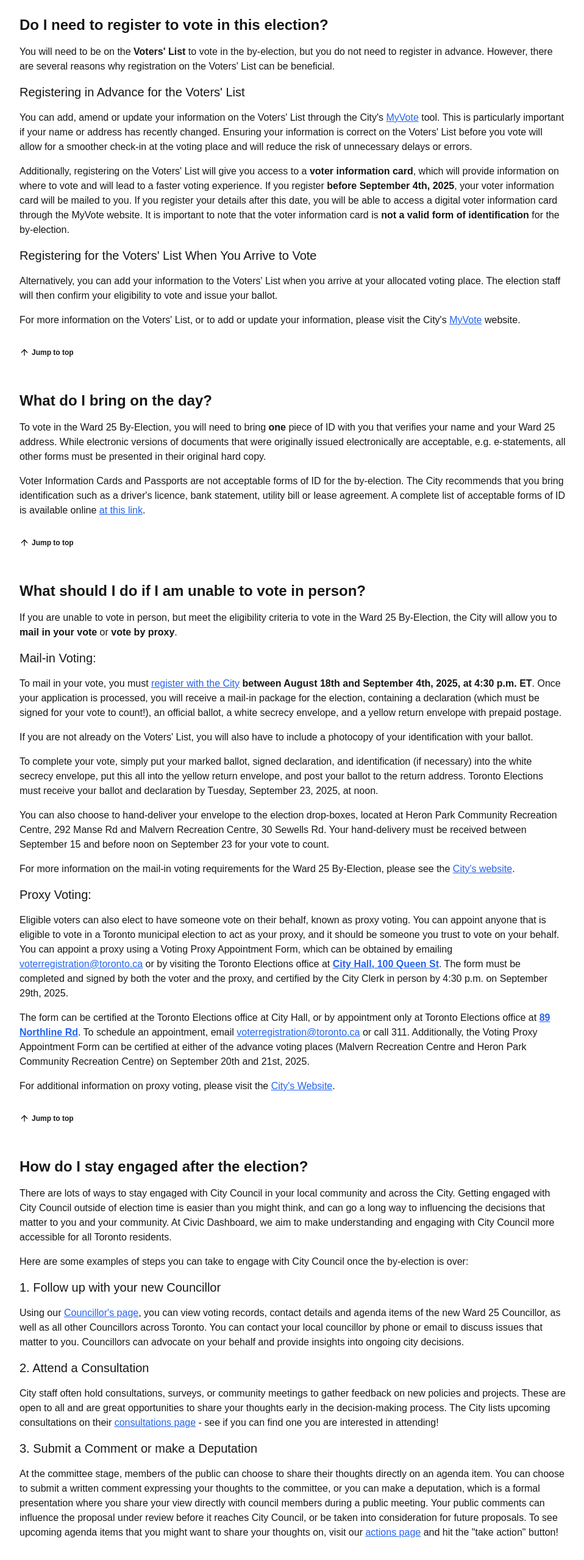
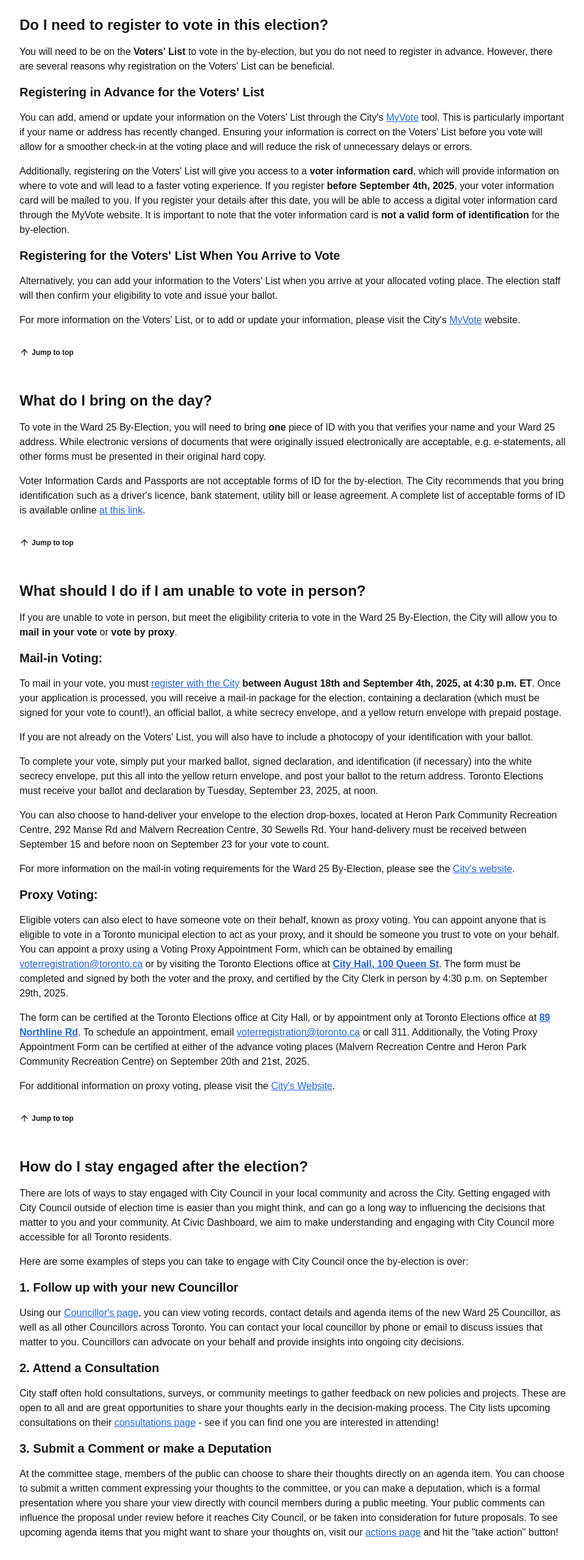
Before and after one commit to civic-dashboard/civic-dashboard-web, a Next.js app: page /ward25faq in a window 1280 px wide. Shown: the part 4140-6698 px from the top of the page at 61% size, without its empty margins (160-1118 px from the left). Built offline with nearby package versions, Linux system fonts and the light colour scheme.

Commit message:
Bold subheadings

```diff
--- a/src/app/ward25faq/page.tsx
+++ b/src/app/ward25faq/page.tsx
@@ -674,7 +674,7 @@ export default function Ward25FAQ() {
                 Voters' List can be beneficial.
               </p>
 
-              <h3 className="text-xl font-medium mb-3">
+              <h3 className="text-xl font-bold mb-3">
                 Registering in Advance for the Voters' List
               </h3>
               <p>
@@ -706,7 +706,7 @@ export default function Ward25FAQ() {
                 by-election.
               </p>
 
-              <h3 className="text-xl font-medium mb-3">
+              <h3 className="text-xl font-bold mb-3">
                 Registering for the Voters' List When You Arrive to Vote
               </h3>
               <p>
@@ -778,7 +778,7 @@ export default function Ward25FAQ() {
                 <strong>vote by proxy</strong>.
               </p>
 
-              <h3 className="text-xl font-medium mb-3">Mail-in Voting:</h3>
+              <h3 className="text-xl font-bold mb-3">Mail-in Voting:</h3>
               <p>
                 To mail in your vote, you must{' '}
                 <ExternalLink
@@ -827,7 +827,7 @@ export default function Ward25FAQ() {
                 .
               </p>
 
-              <h3 className="text-xl font-medium mb-3">Proxy Voting:</h3>
+              <h3 className="text-xl font-bold mb-3">Proxy Voting:</h3>
               <p>
                 Eligible voters can also elect to have someone vote on their
                 behalf, known as proxy voting. You can appoint anyone that is
@@ -910,7 +910,7 @@ export default function Ward25FAQ() {
                 Council once the by-election is over:
               </p>
 
-              <h3 className="text-xl font-medium mb-3">
+              <h3 className="text-xl font-bold mb-3">
                 1. Follow up with your new Councillor
               </h3>
               <p>
@@ -926,7 +926,7 @@ export default function Ward25FAQ() {
                 decisions.
               </p>
 
-              <h3 className="text-xl font-medium mb-3">
+              <h3 className="text-xl font-bold mb-3">
                 2. Attend a Consultation
               </h3>
               <p>
@@ -944,7 +944,7 @@ export default function Ward25FAQ() {
                 - see if you can find one you are interested in attending!
               </p>
 
-              <h3 className="text-xl font-medium mb-3">
+              <h3 className="text-xl font-bold mb-3">
                 3. Submit a Comment or make a Deputation
               </h3>
               <p>
```
